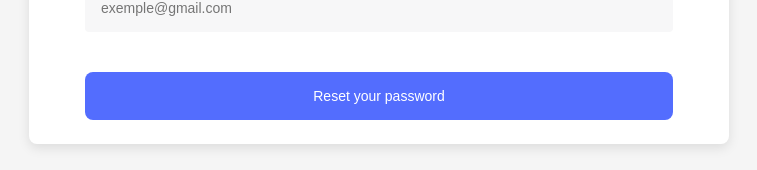
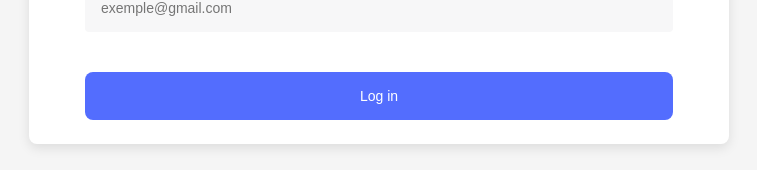
Before and after one commit to danielcoosta1/saasconsultas, a React (Vite) app: page /recover in a window 1280 px wide. Shown: the part 442-612 px from the top of the page, without its empty margins (261-1018 px from the left). Built offline with nearby package versions, Linux system fonts and the light colour scheme.

Commit message:
Adicionando um estado - carregando - que será usado numa condicional no botão submit

```diff
--- a/src/pages/Recover/index.jsx
+++ b/src/pages/Recover/index.jsx
@@ -19,10 +19,12 @@ import { useNavigate } from "react-router-dom";
 const Recover = () => {
   const [email, setEmail] = useState("");
   const [erro, setErro] = useState("");
+  const [carregando, setCarregando] = useState(false);
   const navigate = useNavigate();
 
   const handleSubmit = async (e) => {
     e.preventDefault();
+    setCarregando(true);
     if (!email) {
       setErro("Por favor, digite o seu e-mail");
       return;
@@ -49,6 +51,8 @@ const Recover = () => {
       navigate(`/reset-password`);
     } catch (error) {
       toastErro(error.message);
+    } finally {
+      setCarregando(false);
     }
   };
 
@@ -71,7 +75,9 @@ const Recover = () => {
             onChange={(e) => setEmail(e.target.value)}
           />
           {erro && <p style={{ color: "red" }}>{erro}</p>}
-          <ButtonSubmit type="submit">Reset your password</ButtonSubmit>
+          <ButtonSubmit type="submit" disabled={carregando}>
+            {carregando ? <>🔄 Loading...</> : "Log in"}
+          </ButtonSubmit>
         </CampoInput>
       </ContainerRecover>
     </ContainerPrincipal>
```
